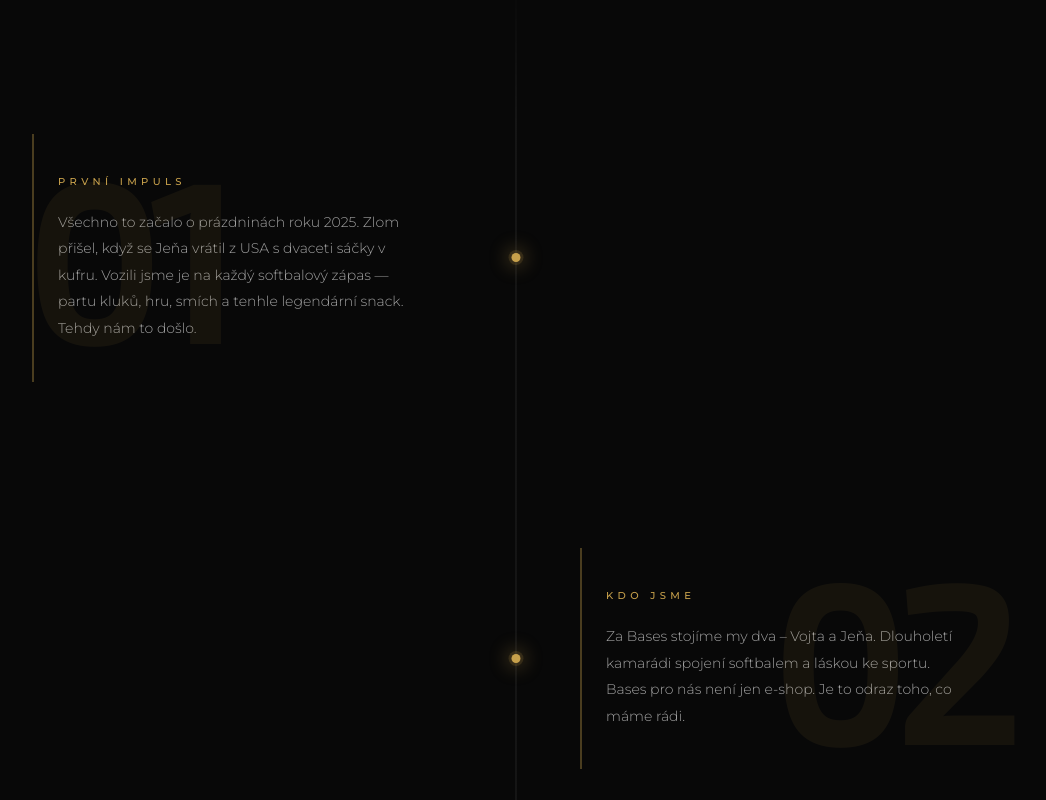
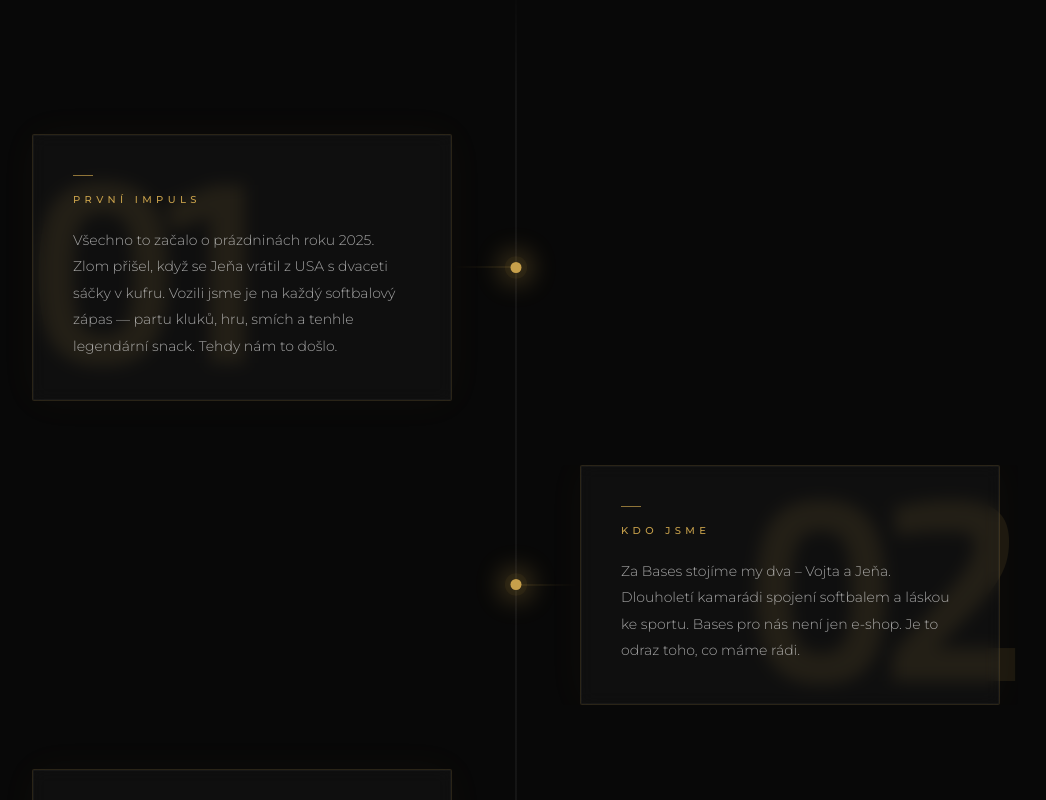
Before and after one commit to vojtaspolacek-code/Bases-web, a Next.js app: page /o-nas in a window 1280 px wide. Shown: the part 820-1620 px from the top of the page, without its empty margins (124-1170 px from the left). Built offline with nearby package versions, Linux system fonts and the light colour scheme.

Commit message:
Redesign desktop timeline: glassmorphism cards, compact spacing, pulsing dots, connector lines

```diff
--- a/app/o-nas/page.tsx
+++ b/app/o-nas/page.tsx
@@ -60,11 +60,18 @@ function Card({ entry, delay=0, isMobile=false }: { entry: typeof TIMELINE[numbe
     )
   }
 
-  // Původní desktop karta
+  // Desktop karta — glassmorphism
   return (
     <motion.div ref={ref} initial={{ opacity:0, y:28 }} animate={inView ? { opacity:1, y:0 } : {}}
       transition={{ duration:0.8, delay, ease }} className="w-full max-w-[420px] p-8 lg:p-10"
-      style={{ background:'transparent', borderLeft:'2px solid rgba(199,160,75,0.35)', paddingLeft:'1.5rem', borderRadius:0 }}>
+      style={{
+        background: 'rgba(255,255,255,0.03)',
+        border: '1px solid rgba(199,160,75,0.15)',
+        borderRadius: '2px',
+        backdropFilter: 'blur(8px)',
+        boxShadow: '0 0 40px rgba(199,160,75,0.04), inset 0 0 0 1px rgba(255,255,255,0.03)',
+      }}>
+      <div style={{ width:'20px', height:'1px', background:GOLD, opacity:0.7, marginBottom:'1rem' }} />
       <p className="text-[10px] font-medium uppercase mb-5"
         style={{ fontFamily:'var(--font-montserrat)', letterSpacing:'0.44em', color:GOLD }}>
         {entry.label}
@@ -149,13 +156,31 @@ export default function Onas() {
 
             return (
               <div key={entry.id} className="relative flex items-center"
-                style={{ marginBottom: isLast ? 0 : 'clamp(8rem,13vw,13rem)' }}>
+                style={{ marginBottom: isLast ? 0 : 'clamp(3rem,5vw,5rem)' }}>
                 <span aria-hidden className="absolute pointer-events-none select-none"
-                  style={{ top:'50%', transform:'translateY(-50%)', left: isLeft ? '1%' : 'auto', right: isLeft ? 'auto' : '1%', fontFamily:'var(--font-exo2)', fontWeight:700, fontSize:'clamp(10rem,17vw,16rem)', lineHeight:1, letterSpacing:'-0.04em', color:GOLD, opacity:0.07, zIndex:0 }}>
+                  style={{ top:'50%', transform:'translateY(-50%)', left: isLeft ? '1%' : 'auto', right: isLeft ? 'auto' : '1%', fontFamily:'var(--font-exo2)', fontWeight:700, fontSize:'clamp(11rem,19vw,18rem)', lineHeight:1, letterSpacing:'-0.04em', color:GOLD, opacity:0.10, zIndex:0 }}>
                   {entry.id}
                 </span>
-                <div aria-hidden className="absolute left-1/2 -translate-x-1/2 rounded-full z-10"
-                  style={{ width:9, height:9, background:GOLD, boxShadow:'0 0 0 3px rgba(199,160,75,0.15), 0 0 18px 6px rgba(199,160,75,0.25)' }} />
+
+                {/* Spojovací linka karta → tečka */}
+                {isLeft && (
+                  <div aria-hidden className="absolute z-[5] pointer-events-none"
+                    style={{ left:'calc(50% - clamp(2.5rem,5vw,5rem))', right:'50%', top:'50%', transform:'translateY(-50%)', height:'1px', background:'linear-gradient(to right, transparent, rgba(199,160,75,0.25))' }} />
+                )}
+                {!isLeft && (
+                  <div aria-hidden className="absolute z-[5] pointer-events-none"
+                    style={{ left:'50%', right:'calc(50% - clamp(2.5rem,5vw,5rem))', top:'50%', transform:'translateY(-50%)', height:'1px', background:'linear-gradient(to left, transparent, rgba(199,160,75,0.25))' }} />
+                )}
+
+                <motion.div aria-hidden className="absolute left-1/2 -translate-x-1/2 rounded-full z-10"
+                  style={{ width:11, height:11, background:GOLD }}
+                  animate={{ boxShadow: [
+                    '0 0 0 3px rgba(199,160,75,0.15), 0 0 18px 6px rgba(199,160,75,0.2)',
+                    '0 0 0 6px rgba(199,160,75,0.05), 0 0 28px 10px rgba(199,160,75,0.35)',
+                    '0 0 0 3px rgba(199,160,75,0.15), 0 0 18px 6px rgba(199,160,75,0.2)',
+                  ]}}
+                  transition={{ duration:2.5, repeat:Infinity, ease:'easeInOut' }} />
+
                 <div className="w-1/2 flex justify-end" style={{ paddingRight:'clamp(2.5rem,5vw,5rem)' }}>
                   {isLeft && <Card entry={entry} delay={0.15} />}
                 </div>
```
